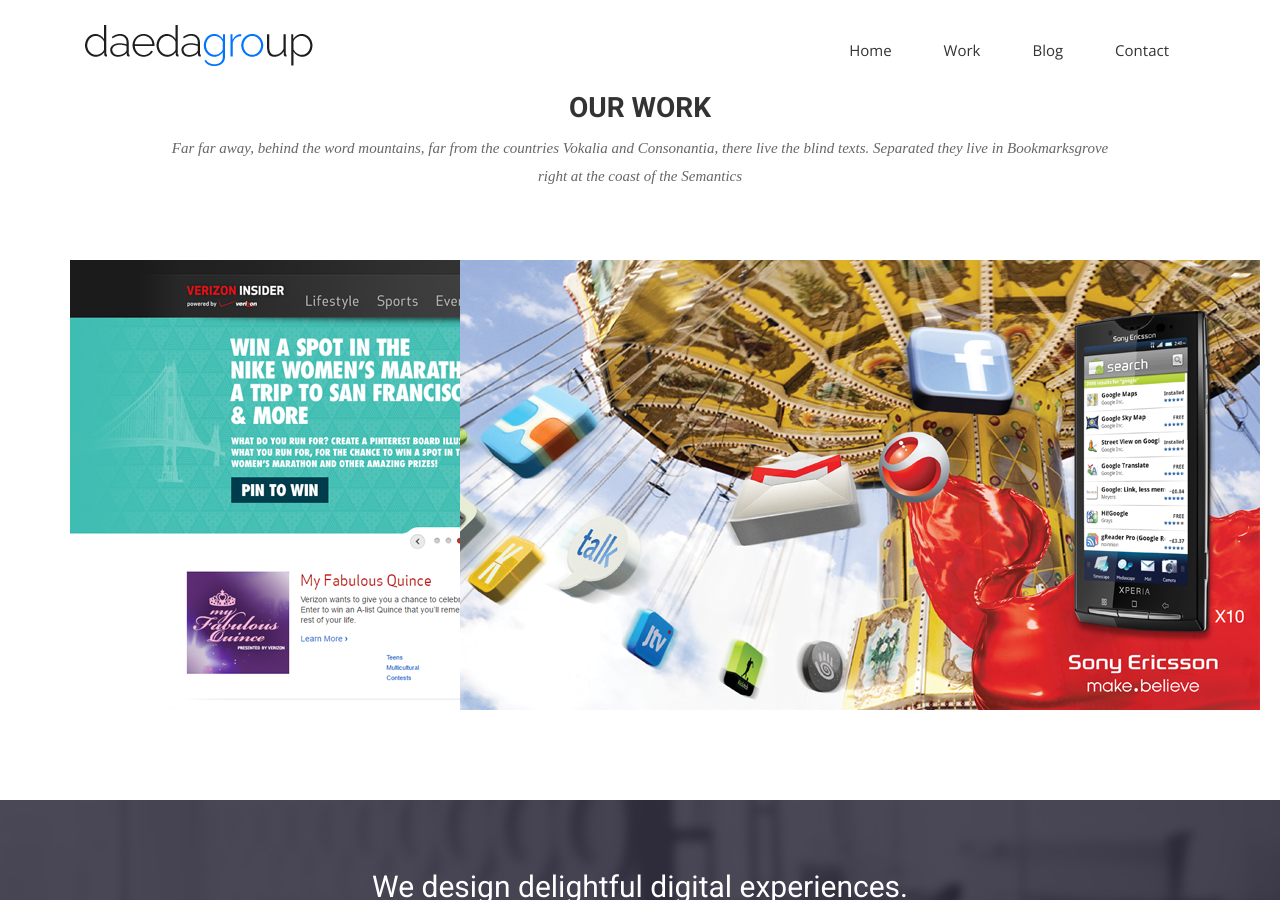
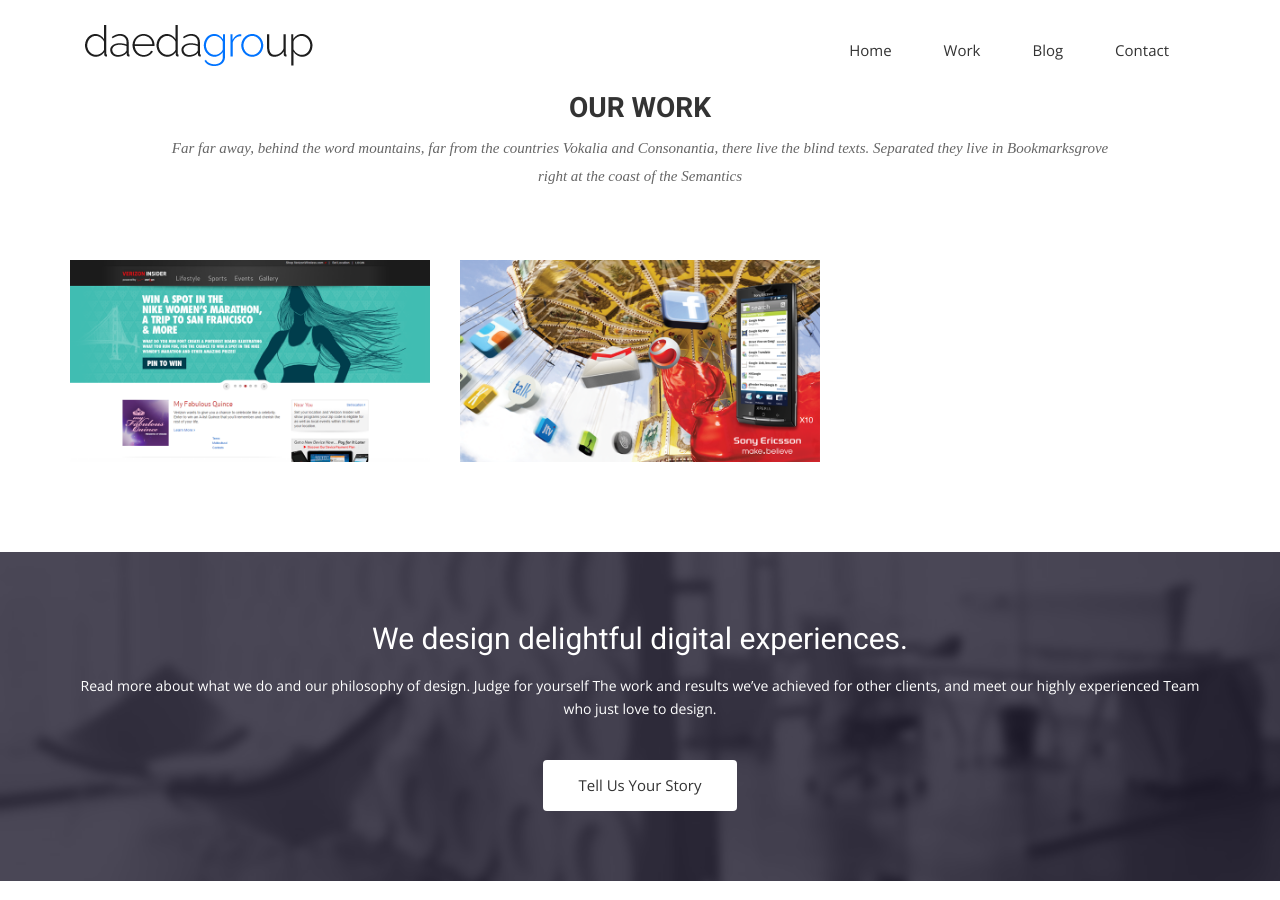
Before and after one commit to DaedaGroup/company-website, a Jekyll site: the page built from index.html, in a window 1280 px wide and 900 px high, scrolled down 2247 px. Built offline with Jekyll 4.4.1, drawn with Linux system fonts in a browser that asks for light colours; nearby versions of some CDN libraries; some web fonts are replaced.

Commit message:
add responsive class to images

```diff
--- a/index.html
+++ b/index.html
@@ -120,12 +120,12 @@
     <div class="row ">
       <div class="col-xs-10 col-xs-offset-1 col-sm-6 col-sm-offset-0 col-md-4">
         <div class="work-item">
-            <img src="img/portfolio/vi.png" alt=""/>
+            <img class="img-responsive" src="img/portfolio/vi.png" alt=""/>
         </div>
       </div>
       <div class="col-xs-10 col-xs-offset-1 col-sm-6 col-sm-offset-0 col-md-4">
         <div class="work-item">
-            <img src="img/portfolio/sony.png" alt="" />
+            <img class="img-responsive" src="img/portfolio/sony.png" alt="" />
         </div>
       </div>
     </div>
```
